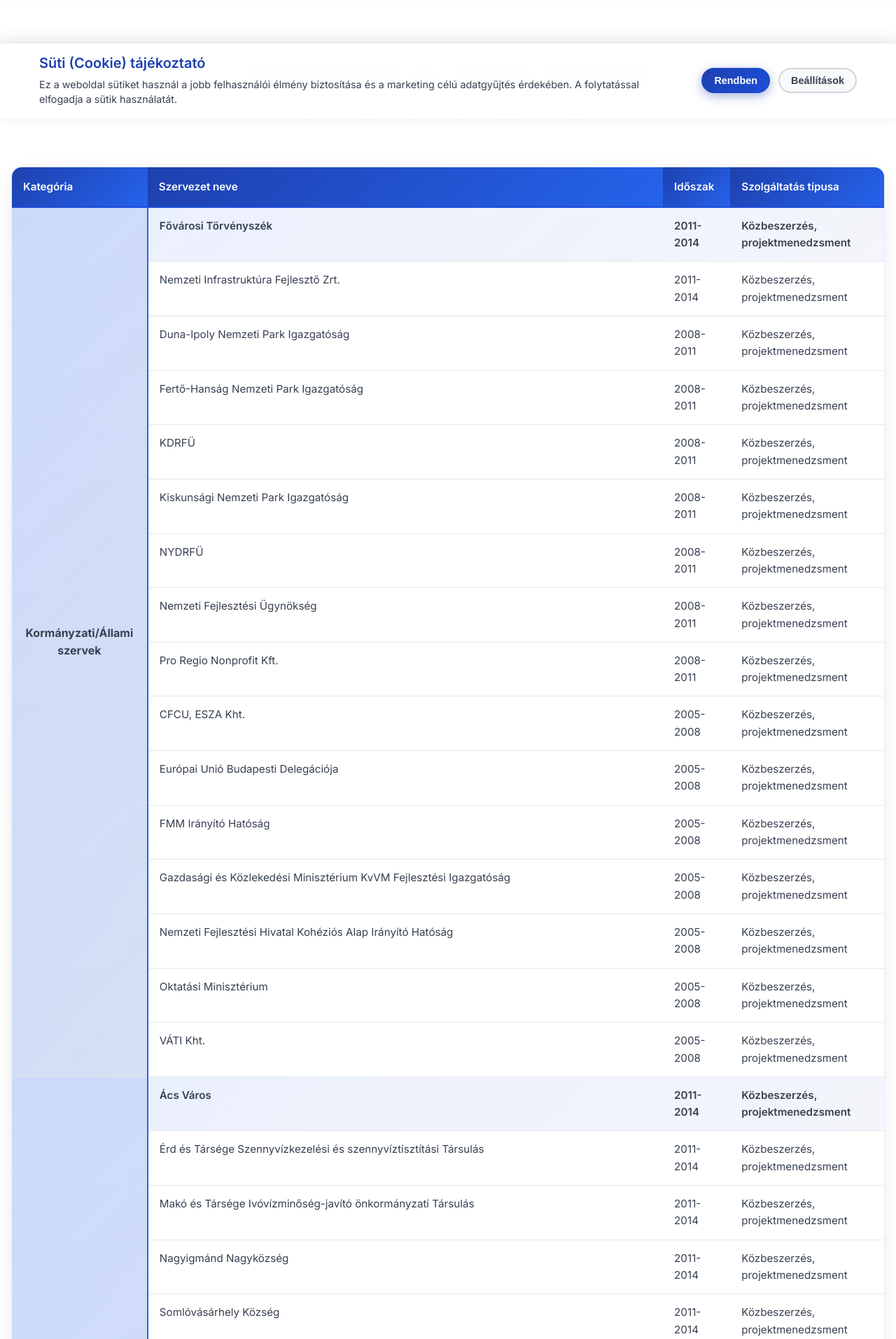
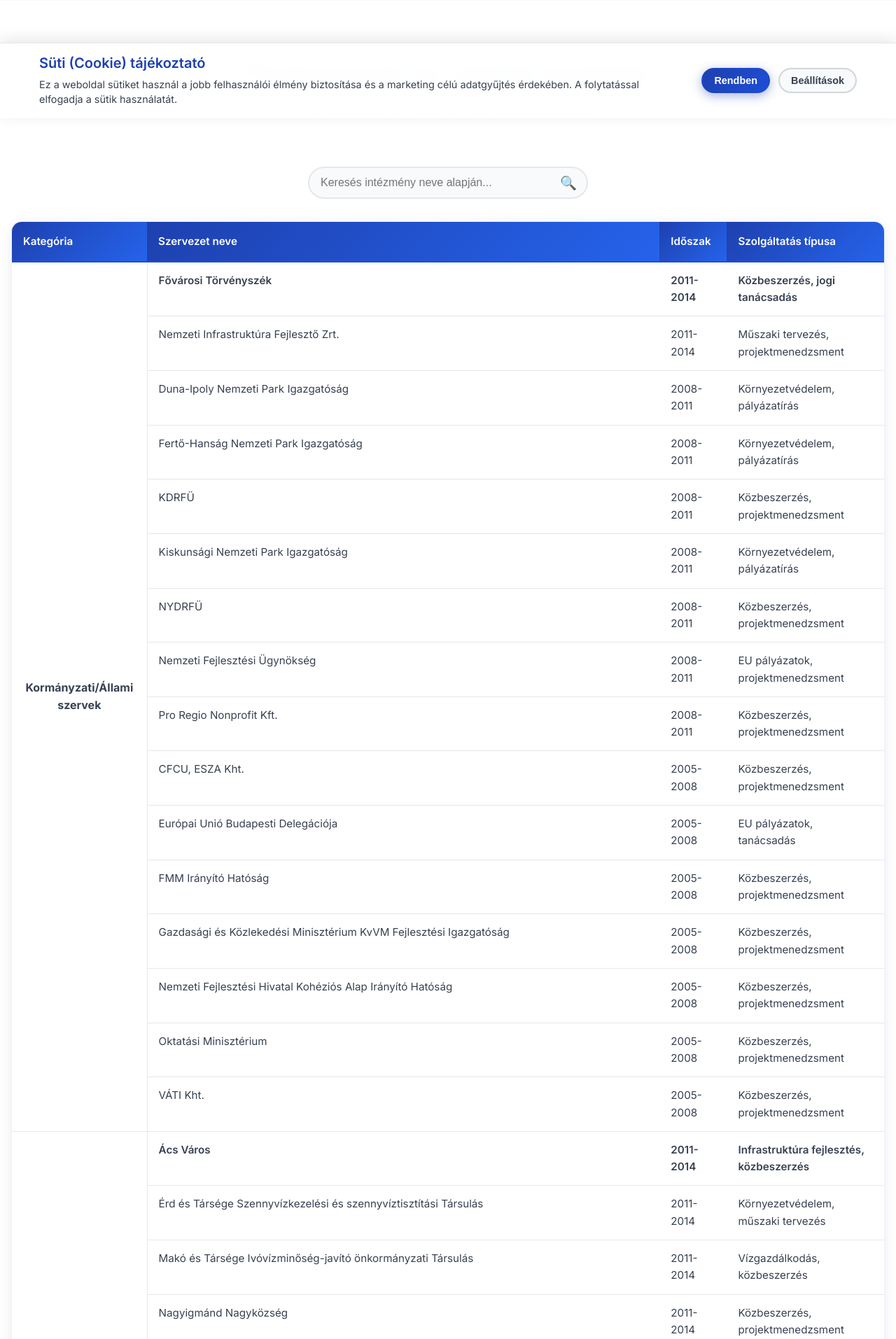
Before and after one commit to JurgenRauch/Sugallat.hu, a PHP site: page /pages/referenciak.html in a window 1280 px wide. Shown: the part 631-2544 px from the top of the page at 70% size. Run offline with PHP 8.4, Linux system fonts and the light colour scheme.

Commit message:
references

```diff
--- a/pages/css/components.css
+++ b/pages/css/components.css
@@ -362,9 +362,9 @@
 
 /* Category header rows with merged cells */
 .reference-table .category-header {
-    background: linear-gradient(135deg, rgba(37, 99, 235, 0.1), rgba(30, 64, 175, 0.05));
+    background: transparent;
     font-weight: 600;
-    color: #1e40af;
+    color: #374151;
 }
 
 .reference-table .category-header td:first-child {
@@ -372,12 +372,12 @@
     font-weight: 700;
     text-align: center;
     vertical-align: middle;
-    background: linear-gradient(135deg, rgba(37, 99, 235, 0.15), rgba(30, 64, 175, 0.1));
-    border-right: 2px solid #2563eb;
+    background: transparent;
+    border-right: 1px solid #e5e7eb;
 }
 
 .reference-table .category-header:hover {
-    background: linear-gradient(135deg, rgba(37, 99, 235, 0.15), rgba(30, 64, 175, 0.08));
+    background: rgba(37, 99, 235, 0.03);
 }
 
 /* Pricing Table Specific */
--- a/pages/css/main.css
+++ b/pages/css/main.css
@@ -1750,6 +1750,40 @@
     padding: 80px 0;
 }
 
+/* Search Container */
+.search-container {
+    position: relative;
+    max-width: 400px;
+    margin: 2rem auto;
+}
+
+.search-input {
+    width: 100%;
+    padding: 12px 45px 12px 16px;
+    border: 2px solid #e5e7eb;
+    border-radius: 25px;
+    font-size: 1rem;
+    transition: all 0.3s ease;
+    background: #f8fafc;
+}
+
+.search-input:focus {
+    outline: none;
+    border-color: #2563eb;
+    background: white;
+    box-shadow: 0 0 0 3px rgba(37, 99, 235, 0.1);
+}
+
+.search-icon {
+    position: absolute;
+    right: 16px;
+    top: 50%;
+    transform: translateY(-50%);
+    font-size: 1.2rem;
+    color: #6b7280;
+    pointer-events: none;
+}
+
 /* ===== OFFICE LOCATION ===== */
 .office-location {
     padding: 80px 0;
--- a/pages/referenciak.html
+++ b/pages/referenciak.html
@@ -64,6 +64,12 @@
                 <p>Fő megrendelőink és partnereink kategóriák szerint</p>
             </div>
 
+            <!-- Search Box -->
+            <div class="search-container">
+                <input type="text" id="reference-search" placeholder="Keresés intézmény neve alapján..." class="search-input">
+                <div class="search-icon">🔍</div>
+            </div>
+
             <div class="reference-table-container">
                 <table class="reference-table">
                     <thead>
@@ -80,22 +86,22 @@
                             <td rowspan="16">Kormányzati/Állami szervek</td>
                             <td>Fővárosi Törvényszék</td>
                             <td>2011-2014</td>
-                            <td>Közbeszerzés, projektmenedzsment</td>
+                            <td>Közbeszerzés, jogi tanácsadás</td>
                         </tr>
                         <tr>
                             <td>Nemzeti Infrastruktúra Fejlesztő Zrt.</td>
                             <td>2011-2014</td>
-                            <td>Közbeszerzés, projektmenedzsment</td>
+                            <td>Műszaki tervezés, projektmenedzsment</td>
                         </tr>
                         <tr>
                             <td>Duna-Ipoly Nemzeti Park Igazgatóság</td>
                             <td>2008-2011</td>
-                            <td>Közbeszerzés, projektmenedzsment</td>
+                            <td>Környezetvédelem, pályázatírás</td>
                         </tr>
                         <tr>
                             <td>Fertő-Hanság Nemzeti Park Igazgatóság</td>
                             <td>2008-2011</td>
-                            <td>Közbeszerzés, projektmenedzsment</td>
+                            <td>Környezetvédelem, pályázatírás</td>
                         </tr>
                         <tr>
                             <td>KDRFÜ</td>
@@ -105,7 +111,7 @@
                         <tr>
                             <td>Kiskunsági Nemzeti Park Igazgatóság</td>
                             <td>2008-2011</td>
-                            <td>Közbeszerzés, projektmenedzsment</td>
+                            <td>Környezetvédelem, pályázatírás</td>
                         </tr>
                         <tr>
                             <td>NYDRFÜ</td>
@@ -115,7 +121,7 @@
                         <tr>
                             <td>Nemzeti Fejlesztési Ügynökség</td>
                             <td>2008-2011</td>
-                            <td>Közbeszerzés, projektmenedzsment</td>
+                            <td>EU pályázatok, projektmenedzsment</td>
                         </tr>
                         <tr>
                             <td>Pro Regio Nonprofit Kft.</td>
@@ -130,7 +136,7 @@
                         <tr>
                             <td>Európai Unió Budapesti Delegációja</td>
                             <td>2005-2008</td>
-                            <td>Közbeszerzés, projektmenedzsment</td>
+                            <td>EU pályázatok, tanácsadás</td>
                         </tr>
                         <tr>
                             <td>FMM Irányító Hatóság</td>
@@ -163,17 +169,17 @@
                             <td rowspan="25">Települések, önkormányzatok</td>
                             <td>Ács Város</td>
                             <td>2011-2014</td>
-                            <td>Közbeszerzés, projektmenedzsment</td>
+                            <td>Infrastruktúra fejlesztés, közbeszerzés</td>
                         </tr>
                         <tr>
                             <td>Érd és Társége Szennyvízkezelési és szennyvíztisztítási Társulás</td>
                             <td>2011-2014</td>
-                            <td>Közbeszerzés, projektmenedzsment</td>
+                            <td>Környezetvédelem, műszaki tervezés</td>
                         </tr>
                         <tr>
                             <td>Makó és Társége Ivóvízminőség-javító önkormányzati Társulás</td>
                             <td>2011-2014</td>
-                            <td>Közbeszerzés, projektmenedzsment</td>
+                            <td>Vízgazdálkodás, közbeszerzés</td>
                         </tr>
                         <tr>
                             <td>Nagyigmánd Nagyközség</td>
@@ -198,12 +204,12 @@
                         <tr>
                             <td>Budapest Főváros</td>
                             <td>2008-2011</td>
-                            <td>Közbeszerzés, projektmenedzsment</td>
+                            <td>Városfejlesztés, EU pályázatok</td>
                         </tr>
                         <tr>
                             <td>Budapest II. Kerület</td>
                             <td>2008-2011</td>
-                            <td>Közbeszerzés, projektmenedzsment</td>
+                            <td>Kerületi fejlesztés, közbeszerzés</td>
                         </tr>
                         <tr>
                             <td>Csurgó</td>
```
Also changed, not shown: pages/js/main.js (+101 -0 lines), pages/sitemap.html (+39 -2 lines).
